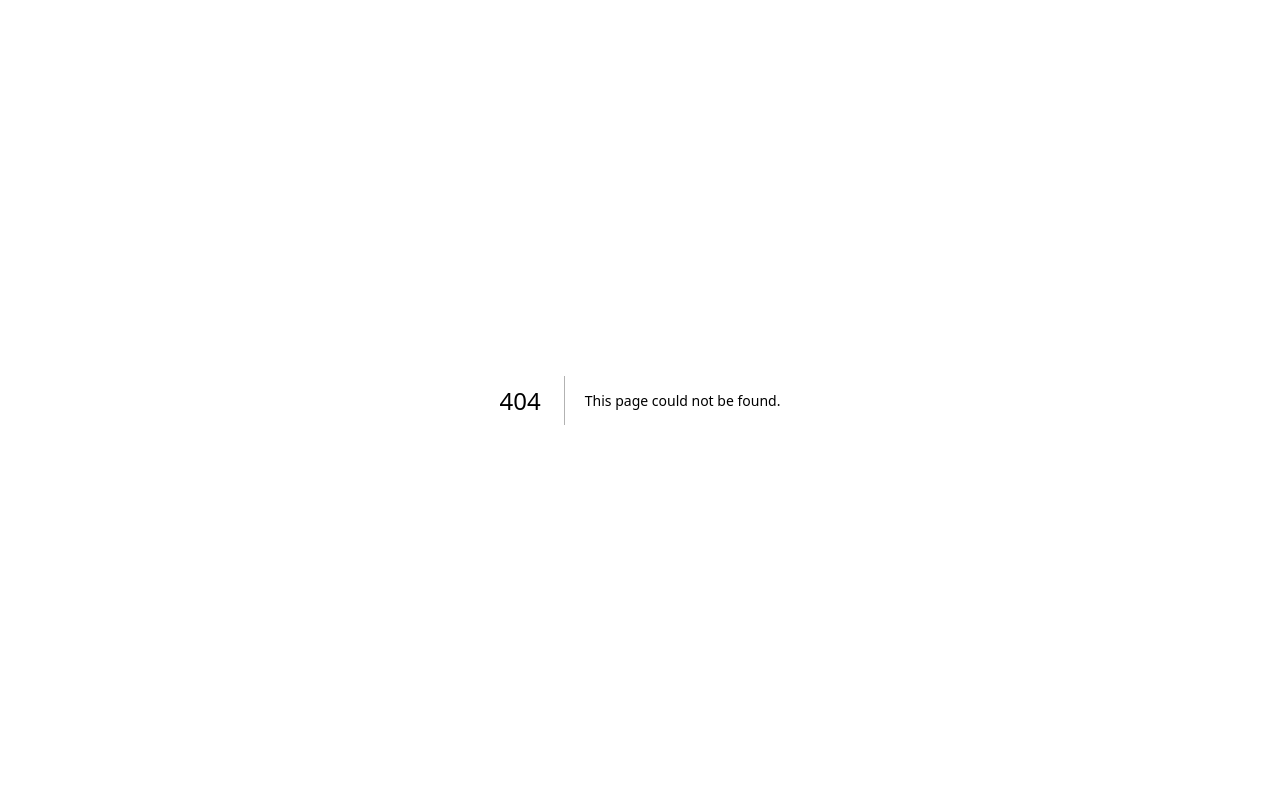
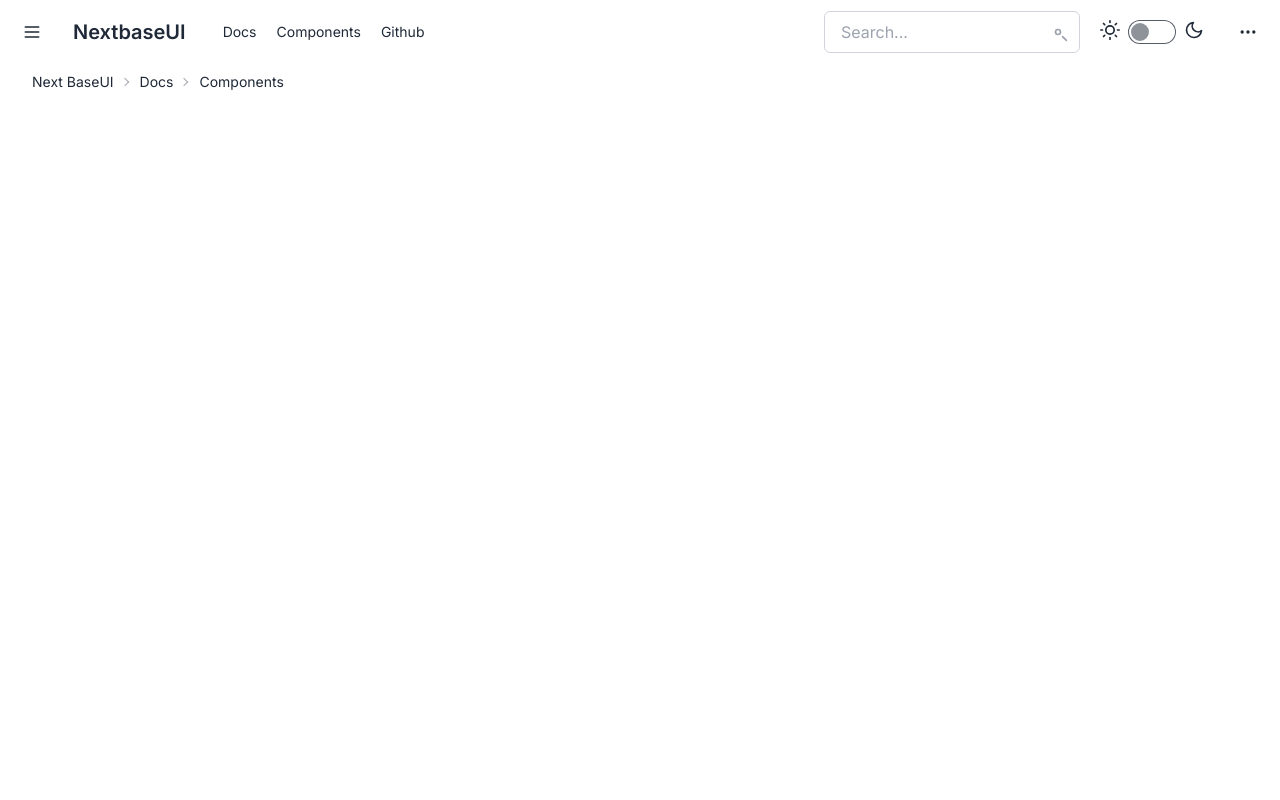
Before and after one commit to HyTaXx/Next_base, a Next.js app: page /docs/components in a window 1280 px wide. Before the commit this address had no page. Shown: the top 800 px of the page. Built offline with nearby package versions, Linux system fonts and the light colour scheme.

Commit message:
:construction: setup docs pages + breadcrumbs

```diff
--- a/src/app/components/Header/header.tsx
+++ b/src/app/components/Header/header.tsx
@@ -48,9 +48,21 @@ const Header: React.FC = () => {
                     <a className="btn btn-ghost text-xl" href="/">
                         NextbaseUI
                     </a>
-                    <a className="link link-hover text-sm">Docs</a>
-                    <a className="link link-hover text-sm">Components</a>
-                    <a className="link link-hover text-sm">Github</a>
+                    <a className="link link-hover text-sm" href="/docs">
+                        Docs
+                    </a>
+                    <a
+                        className="link link-hover text-sm"
+                        href="/docs/components"
+                    >
+                        Components
+                    </a>
+                    <a
+                        className="link link-hover text-sm"
+                        href="https://www.github.com/HyTaXx"
+                    >
+                        Github
+                    </a>
                 </div>
                 <div className="flex-none gap-5">
                     <SearchBar />
--- a/src/app/components/PreviewMockup/previewMockup.tsx
+++ b/src/app/components/PreviewMockup/previewMockup.tsx
@@ -44,10 +44,10 @@ const PreviewMockup: React.FC = () => {
                     onChange={handleCheckboxChange} // Add onChange handler
                 />
                 <ul className="steps">
-                    <li className="step step-primary">Register</li>
-                    <li className="step step-primary">Choose plan</li>
-                    <li className="step">Purchase</li>
-                    <li className="step">Receive Product</li>
+                    <li className="step step-primary">Purchase</li>
+                    <li className="step step-primary">Read Doc</li>
+                    <li className="step mx-3">Build Project</li>
+                    <li className="step">Finish Project</li>
                 </ul>
             </div>
         </div>
--- /dev/null
+++ b/src/app/docs/components/page.tsx
@@ -0,0 +1,34 @@
+"use client";
+import React from "react";
+import Header from "@/app/components/Header/header";
+import Footer from "@/app/components/Footer/footer";
+
+const BasicPage: React.FC = () => {
+    return (
+        <main className="relative w-full min-h-[100vh] flex flex-col justify-between overflow-hidden">
+            <Header />
+            <div className="mt-[64px] px-8">
+                <section>
+                    <div className="min-h-screen">
+                        <div className="text-sm breadcrumbs">
+                            <ul>
+                                <li>
+                                    <a href="/">Next BaseUI</a>
+                                </li>
+                                <li>
+                                    <a href="/docs">Docs</a>
+                                </li>
+                                <li>
+                                    <a href="/docs/components">Components</a>
+                                </li>
+                            </ul>
+                        </div>
+                    </div>
+                </section>
+            </div>
+            <Footer />
+        </main>
+    );
+};
+
+export default BasicPage;
--- /dev/null
+++ b/src/app/docs/page.tsx
@@ -0,0 +1,31 @@
+"use client";
+import React from "react";
+import Header from "@/app/components/Header/header";
+import Footer from "@/app/components/Footer/footer";
+
+const BasicPage: React.FC = () => {
+    return (
+        <main className="relative w-full min-h-[100vh] flex flex-col justify-between overflow-hidden">
+            <Header />
+            <div className="mt-[64px] px-8">
+                <section>
+                    <div className="min-h-screen">
+                        <div className="text-sm breadcrumbs">
+                            <ul>
+                                <li>
+                                    <a href="/">Next BaseUI</a>
+                                </li>
+                                <li>
+                                    <a href="/docs">Docs</a>
+                                </li>
+                            </ul>
+                        </div>
+                    </div>
+                </section>
+            </div>
+            <Footer />
+        </main>
+    );
+};
+
+export default BasicPage;
--- a/src/app/page.tsx
+++ b/src/app/page.tsx
@@ -38,6 +38,29 @@ export default function Home() {
                         <PreviewMockup />
                     </div>
                 </section>
+                <section className="flex flex-col">
+                    <div className="collapse w-[500px]">
+                        <input type="checkbox" />
+                        <div className="collapse-title text-xl font-medium">
+                            Why Next BaseUI ?
+                        </div>
+                        <div className="collapse-content">
+                            <p>Next BaseUI is giving you easy to use code</p>
+                        </div>
+                    </div>
+                    <div className="collapse  w-[500px]">
+                        <input type="checkbox" />
+                        <div className="collapse-title text-xl font-medium">
+                            Which framework can i use ?
+                        </div>
+                        <div className="collapse-content">
+                            <p>
+                                plain HTML, React, NextJS, ... as long as you
+                                use tailwindcss
+                            </p>
+                        </div>
+                    </div>
+                </section>
             </div>
             <Footer />
         </main>
```
